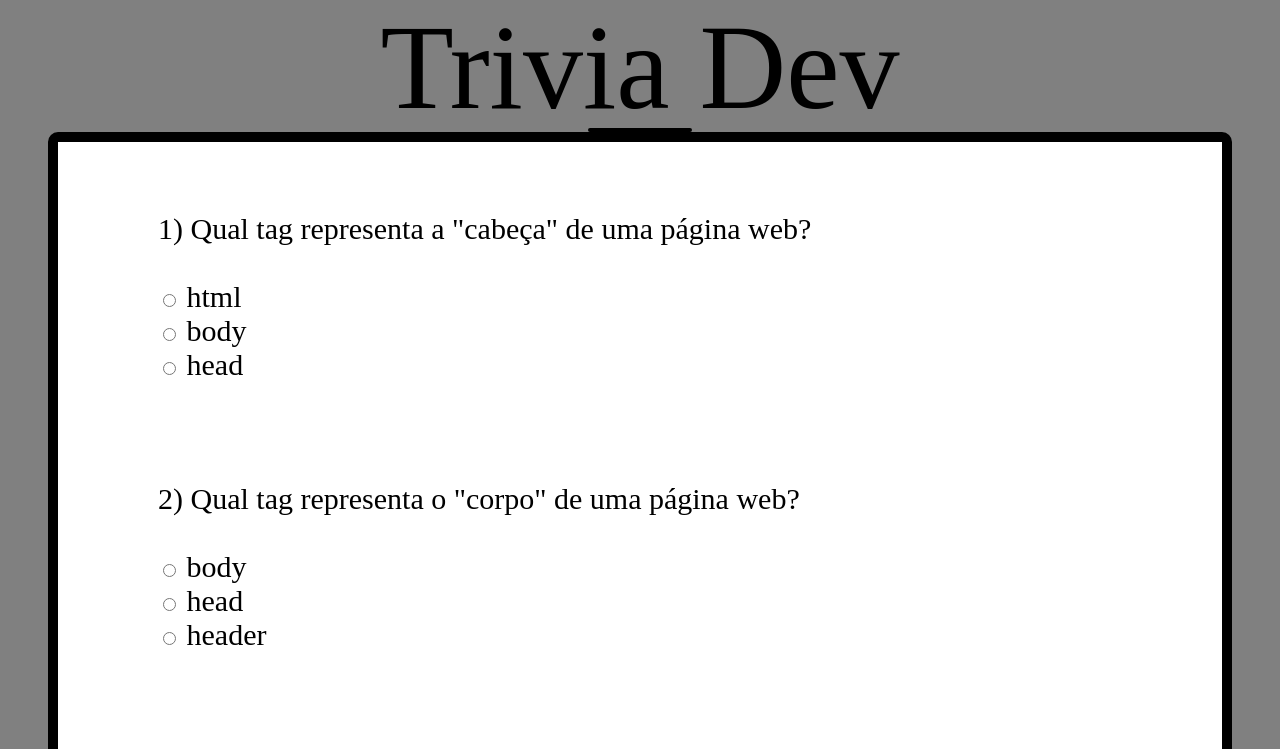
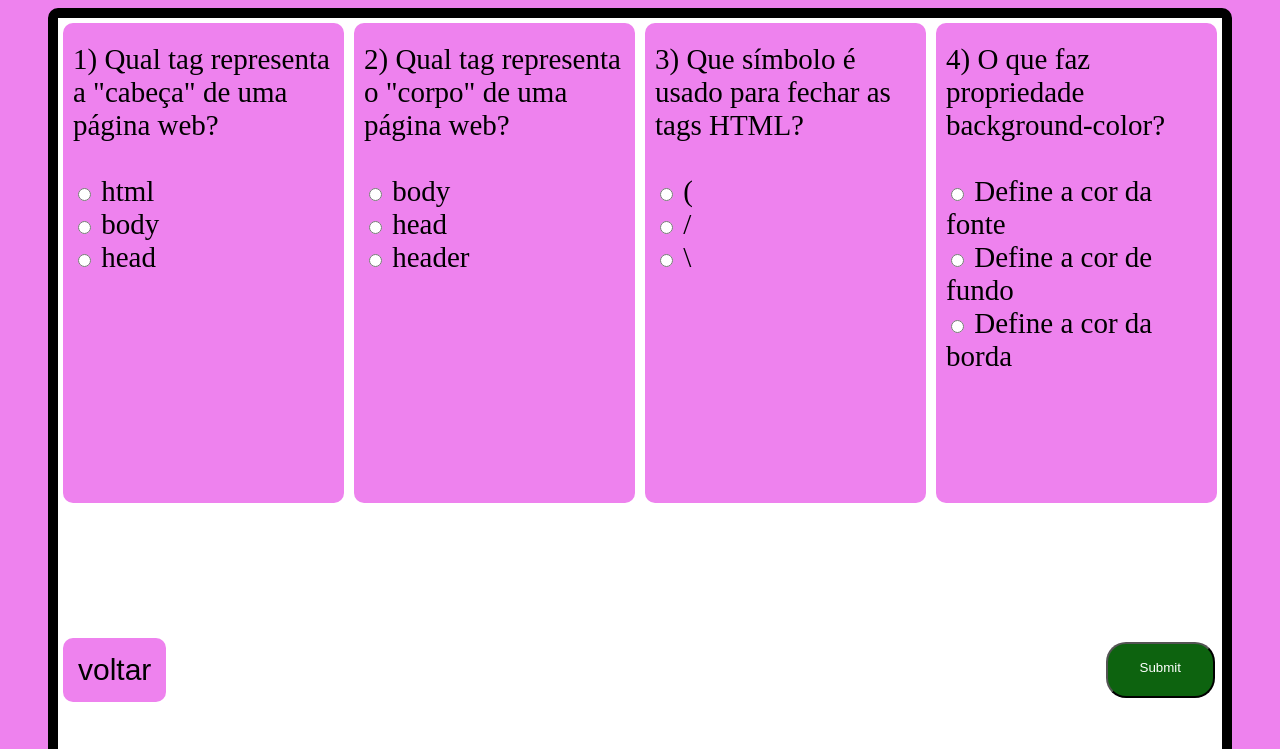
Before and after one commit to CassiaCosta/TRIVIA, a plain HTML site: page src/first-subject.html in a window 1280 px wide. Shown: the top 749 px of the page. Drawn offline with Linux system fonts and the light colour scheme.

Commit message:
Formatação dos botões

```diff
--- a/config/first-subject.js
+++ b/config/first-subject.js
@@ -5,6 +5,6 @@ function result() {
     if (document.getElementById('correct3').checked) { score++; }
     if (document.getElementById('correct4').checked) { score++; }
 
-    const testeDiv = document.getElementById("testDiv");
-    testeDiv.innerHTML = "<p>sua pontuação é: " + score + "<br> Respostas corretas: <br> 1) head <br>2) body<br> 3) / <br>4) Define a cor do fundo</p>";
+    const scoreAnswers = document.getElementById("scoreAnswers");
+    scoreAnswers.innerHTML = "<p>Sua pontuação é: " + score + "</p> <p>Respostas corretas: <br> 1) head <br>2) body<br> 3) / <br>4) Define a cor do fundo</p>";
 }
--- a/config/index.js
+++ b/config/index.js
@@ -1,3 +1,3 @@
 const name = prompt("Como você se chama?");
 const welcomeUser = document.getElementById("welcome");
-welcomeUser.innerHTML = "<p>Olá, " + name + ". Seja bem-vinda ao Trivia Dev! <br> Preparada para jogar?</p>";
+welcomeUser.innerHTML = "<p>Olá, " + name + "! Seja bem-vinda ao Trivia Dev! <br> Preparada para jogar?</p>";
--- a/src/first-subject.html
+++ b/src/first-subject.html
@@ -10,8 +10,7 @@
 </head>
 
 <body>
-    <header> Trivia Dev</header>
-    <div class="score" id="score"></div>
+    <!--<header> Trivia Dev</header>-->
     <div class="questions_area">
         <div class="questions">
             <section class="question_1">
@@ -58,15 +57,16 @@
                 </p>
             </section>
             <br><br>
-            <div id="testDiv"></div>
-            <div class='button'>
-                <button type="submit" name="submit" value="submit" onclick="result()">Submit</button>
-                <a type="button" href="/src/index.html">voltar</a>
-            </div>
             <br><br>
 
 
         </div>
+        <div id="scoreAnswers"></div>
+        <div class="finish">
+            <a type="button" href="/src/index.html">voltar</a>
+            <button type="submit" name="submit" value="submit" onclick="result()">Submit</button>
+        </div>
+
     </div>
     <script src="/config/first-subject.js"></script>
 </body>
--- a/styles/index.css
+++ b/styles/index.css
@@ -9,7 +9,6 @@ header {
     display: flex;
     justify-content: center;
     align-items: center;
-    font-family: monospace;
 }
 
 .main {
@@ -21,14 +20,13 @@ header {
     font-size: 40px;
 }
 
-.welcome,
+.main-subjects {
+    display: flex;
+}
+
 .subjects,
 p {
     margin-left: 30px;
-}
-
-.main-subjects {
-    display: flex;
 }
 
 a {
@@ -38,5 +36,10 @@ a {
     border-radius: 10px;
     font-family: fantasy;
     font-size: 30px;
+    padding: 15px;
+}
 
+.subjects:hover {
+    background-color: violet;
+    opacity: 0.5;
 }
--- a/styles/style.css
+++ b/styles/style.css
@@ -1,28 +1,36 @@
 body {
-    background-color: gray;
-}
-
-header {
-    height: 120px;
-    color: black;
-    font-size: 120px;
-    display: flex;
-    justify-content: center;
-    align-items: center;
+    background-color: violet;
 }
 
 .questions_area {
+    height: 94vh;
     margin: 0 40px;
     background-color: white;
     border: 10px solid #000;
     border-radius: 10px;
-    font-size: 30px;
+}
+
+.questions {
+    display: flex;
+    justify-content: space-around;
 }
 section {
-    margin-top: 40px;
-    margin-left: 100px;
+    margin: 5px;
+    width: 500px;
+    height: 60vh;
+    font-size: 29px;
+    border-radius: 10px;
+    background-color: violet;
+}
+
+section p {
+    margin: 20px 10px;
+}
+
+.finish {
     display: flex;
-    justify-content: left;
+    justify-content: space-between;
+    margin: -20px 5px;
 }
 
 .score {
@@ -34,6 +42,30 @@ section {
     margin: auto;
 }
 
+
+#scoreAnswers {
+    font-size: 25px;
+    height: 150px;
+    width: 100%;
+    display: flex;
+    justify-content: space-evenly;
+}
+
+
+.button{
+    display: flex;
+    justify-content: flex-end;
+}
+
+a {
+    text-decoration: none;
+    color: black;
+    background-color: violet;
+    border-radius: 10px;
+    font-family: fantasy;
+    font-size: 30px;
+    padding: 15px;
+}
 
 button {
     justify-content: end;
```
Also changed, not shown: src/index.html (+1 -0 lines).
